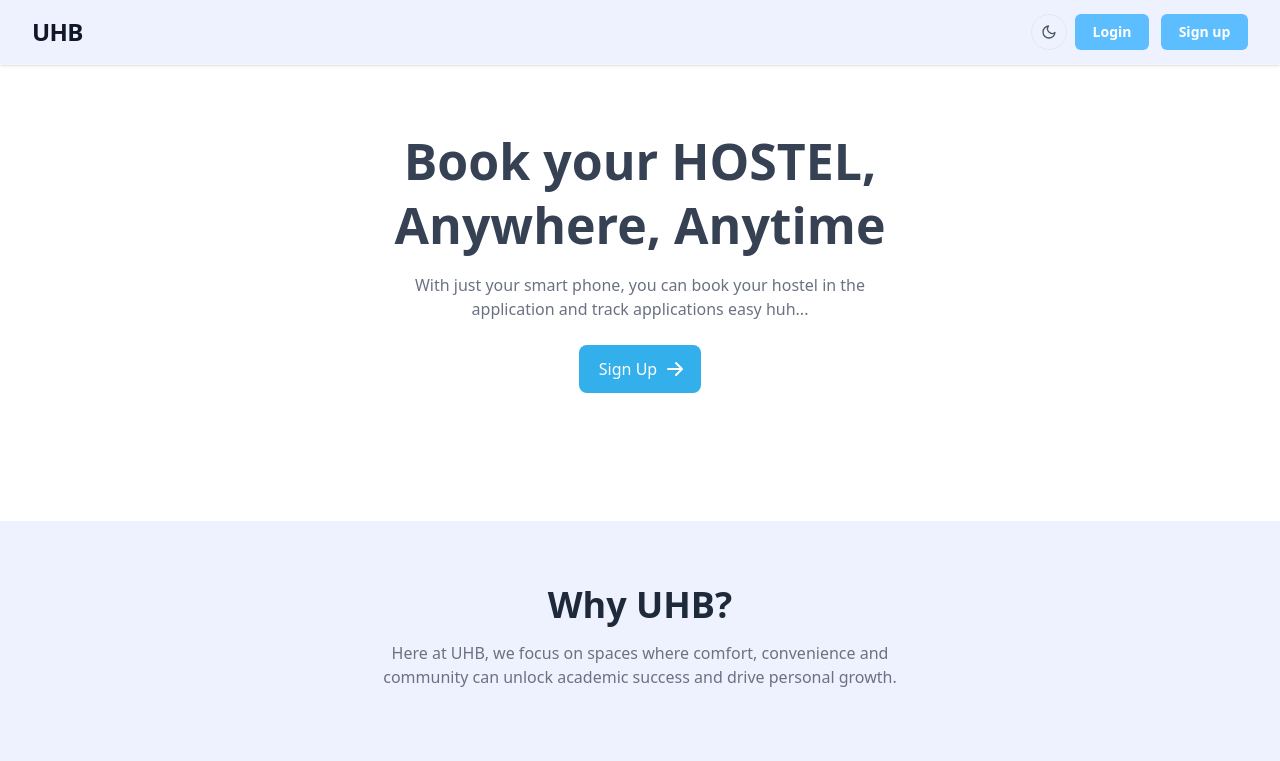
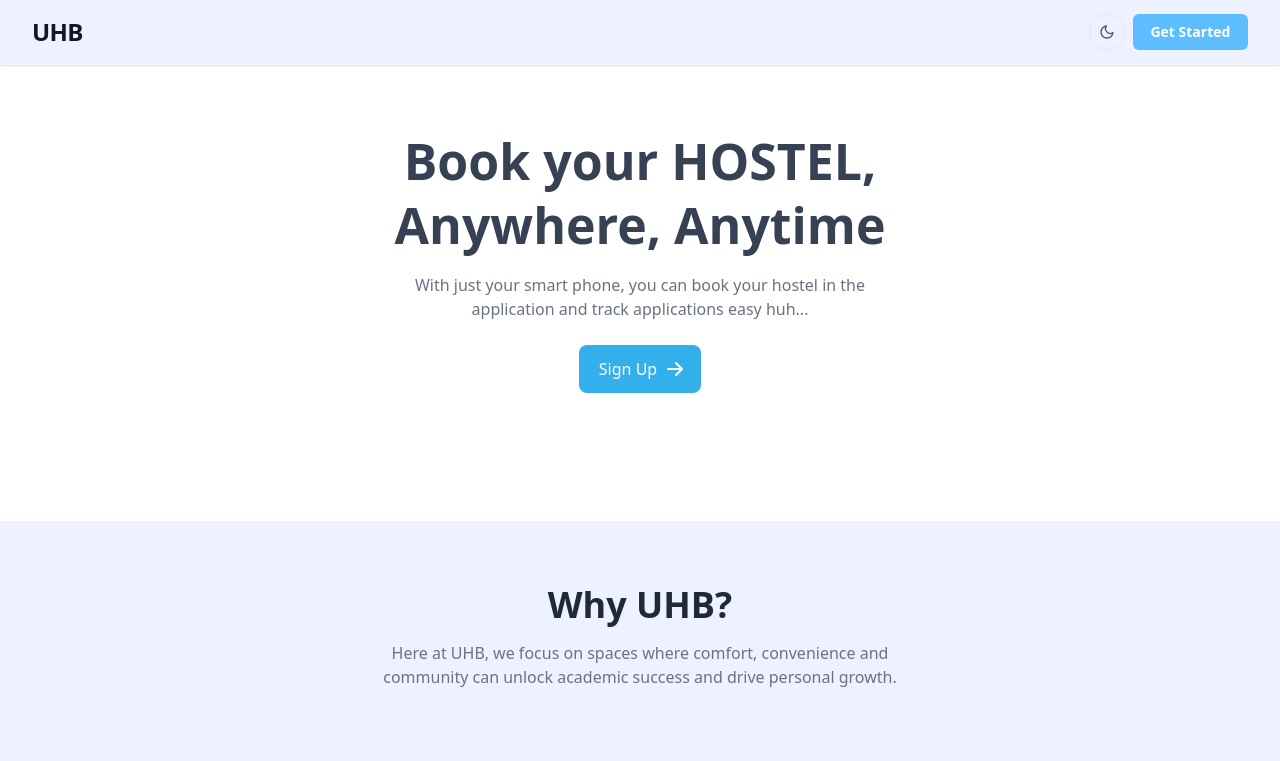
Before and after one commit to EvansMungai/UHBUI, an Angular app: page / in a window 1280 px wide. Shown: the top 761 px of the page. Built offline with nearby package versions, Linux system fonts and the light colour scheme.

Commit message:
feat(theme-toggle): implement a theme toggle service and standalone component.

```diff
--- /dev/null
+++ b/src/app/core/services/theme.ts
@@ -0,0 +1,38 @@
+import { effect, Service, signal } from '@angular/core';
+
+@Service()
+export class Theme {
+    private readonly storageKey = 'theme';
+    readonly darkMode = signal(this.getInitialTheme());
+
+    constructor() {
+        effect(() => {
+            const dark = this.darkMode();
+            document.documentElement.classList.toggle('dark', dark);
+            localStorage.setItem(
+                this.storageKey,
+                dark ? 'dark' : 'light'
+            );
+        });
+    }
+
+    toggle(): void {
+        this.darkMode.update(value => !value);
+    }
+
+    private getInitialTheme(): boolean {
+        if (typeof localStorage !== 'undefined') {
+            const savedTheme = localStorage.getItem(this.storageKey);
+            if (savedTheme === 'dark') {
+                return true;
+            }
+            if (savedTheme === 'light') {
+                return false;
+            }
+        }
+        return (
+            typeof window !== 'undefined' &&
+            window.matchMedia('(prefers-color-scheme: dark)').matches
+        );
+    }
+}
--- a/src/app/shared/components/navbar/navbar.html
+++ b/src/app/shared/components/navbar/navbar.html
@@ -10,38 +10,12 @@
                 </a>
                 <div class="flex items-center">
                     <!-- Desktop navigation -->
-                    <button type="button" class="mr-2 inline-flex h-9 w-9 items-center justify-center rounded-full border border-gray-200 text-gray-600 transition-colors bg-secondary hover:ring-2 hover:ring-base hover:text-gray-900 dark:bg-secondary dark:border-gray-700 dark:text-gray-200 dark:hover:text-white"
-                        [attr.aria-label]="darkMode() ? 'Light mode' : 'Dark mode'"
-                        [attr.title]="darkMode() ? 'Switch to light mode' : 'Switch to dark mode'"
-                        (click)="toggleTheme()">
-
-                        @if (!darkMode()) {
-                        <!-- Moon -->
-                        <svg class="h-4 w-4 text-gray-600 dark:text-gray-300" fill="none" viewBox="0 0 24 24"
-                            stroke="currentColor" aria-hidden="true">
-                            <path stroke-linecap="round" stroke-linejoin="round" stroke-width="2"
-                                d="M21 12.79A9 9 0 1111.21 3 7 7 0 0021 12.79z" />
-                        </svg>
-                        } @else {
-                        <!-- Sun -->
-                        <svg class="h-4 w-4 text-yellow-500 dark:text-yellow-400" fill="none" viewBox="0 0 24 24"
-                            stroke="currentColor" aria-hidden="true">
-                            <path stroke-linecap="round" stroke-linejoin="round" stroke-width="2"
-                                d="M12 3v1 m0 16v1 m9-9h-1 M4 12H3 m15.364-6.364l-.707.707 M6.343 17.657l-.707.707 M17.657 17.657l-.707-.707 M6.343 6.343l-.707-.707 M12 8a4 4 0 100 8 4 4 0 000-8z" />
-                        </svg>
-                        }
-                    </button>
-
+                    <app-theme-toggle />
                     <div class="hidden items-center gap-1 lg:flex">
-                        <a routerLink="/login"
+                        <a routerLink="/auth"
                             class="font-semibold py-2 px-[1.1rem]! rounded-md bg-base text-center text-sm font-semibold text-white hover:accent focus:outline-none focus:ring-2 focus:ring-accent focus:ring-offset-1 transition-all duration-200 ease-in">
-                            Login
+                            Get Started
                         </a>
-                        <a routerLink="/login"
-                            class="ml-2 font-semibold py-2 px-[1.1rem]! rounded-md bg-base text-center text-sm font-semibold text-white hover:accent focus:outline-none focus:ring-2 focus:ring-accent focus:ring-offset-1 transition-all duration-200 ease-in">
-                            Sign up
-                        </a>
-
                     </div>
 
                     <!-- Mobile hamburger -->
--- a/src/app/shared/components/navbar/navbar.ts
+++ b/src/app/shared/components/navbar/navbar.ts
@@ -1,22 +1,16 @@
-import { Component, effect, signal } from '@angular/core';
+import { Component, effect, inject, signal } from '@angular/core';
 import { RouterLink } from '@angular/router';
 import { NavigationSection } from '../../../core/interfaces/Menu';
+import { ThemeToggle } from '../theme-toggle/theme-toggle';
 
 @Component({
-  imports: [RouterLink],
+  imports: [RouterLink, ThemeToggle],
   selector: 'app-navbar',
   styleUrl: './navbar.css',
   templateUrl: './navbar.html',
 })
 export class Navbar {
   readonly mobileMenuOpen = signal<boolean>(false);
-  darkMode = signal<boolean>(false);
-
-  constructor() {
-    effect(() => {
-      document.documentElement.classList.toggle('dark', this.darkMode())
-    })
-  }
 
   menuSections: NavigationSection[] = [
     {
@@ -37,10 +31,6 @@ export class Navbar {
       ],
     }];
 
-  toggleTheme(): void {
-    this.darkMode.update(dark => !dark);
-  }
-
   toggleMobileMenu(): void {
     this.mobileMenuOpen.update(open => !open);
   }
--- /dev/null
+++ b/src/app/shared/components/theme-toggle/theme-toggle.html
@@ -0,0 +1,21 @@
+<button type="button"
+    class="mr-2 inline-flex h-9 w-9 items-center justify-center rounded-full border border-gray-200 text-gray-600 transition-colors bg-secondary hover:ring-2 hover:ring-base hover:text-gray-900 dark:bg-secondary dark:border-gray-700 dark:text-gray-200 dark:hover:text-white"
+    /* [attr.aria-label]="darkMode() ? 'Light mode' : 'Dark mode'" */ /*
+    [attr.title]="darkMode() ? 'Switch to light mode' : 'Switch to dark mode'" */ (click)="themeService.toggle()">
+
+    @if (!themeService.darkMode()) {
+    <!-- Moon -->
+    <svg class="h-4 w-4 text-gray-600 dark:text-gray-300" fill="none" viewBox="0 0 24 24" stroke="currentColor"
+        aria-hidden="true">
+        <path stroke-linecap="round" stroke-linejoin="round" stroke-width="2"
+            d="M21 12.79A9 9 0 1111.21 3 7 7 0 0021 12.79z" />
+    </svg>
+    } @else {
+    <!-- Sun -->
+    <svg class="h-4 w-4 text-yellow-500 dark:text-yellow-400" fill="none" viewBox="0 0 24 24" stroke="currentColor"
+        aria-hidden="true">
+        <path stroke-linecap="round" stroke-linejoin="round" stroke-width="2"
+            d="M12 3v1 m0 16v1 m9-9h-1 M4 12H3 m15.364-6.364l-.707.707 M6.343 17.657l-.707.707 M17.657 17.657l-.707-.707 M6.343 6.343l-.707-.707 M12 8a4 4 0 100 8 4 4 0 000-8z" />
+    </svg>
+    }
+</button>
--- /dev/null
+++ b/src/app/shared/components/theme-toggle/theme-toggle.ts
@@ -0,0 +1,12 @@
+import { Component, inject } from '@angular/core';
+import { Theme } from '../../../core/services/theme';
+
+@Component({
+  imports: [],
+  selector: 'app-theme-toggle',
+  styleUrl: './theme-toggle.css',
+  templateUrl: './theme-toggle.html',
+})
+export class ThemeToggle {
+  readonly themeService = inject(Theme);
+}
```
Also changed, not shown: src/app/shared/components/theme-toggle/theme-toggle.css (added), 2 other files (tests, documents, lock files or other folders).
